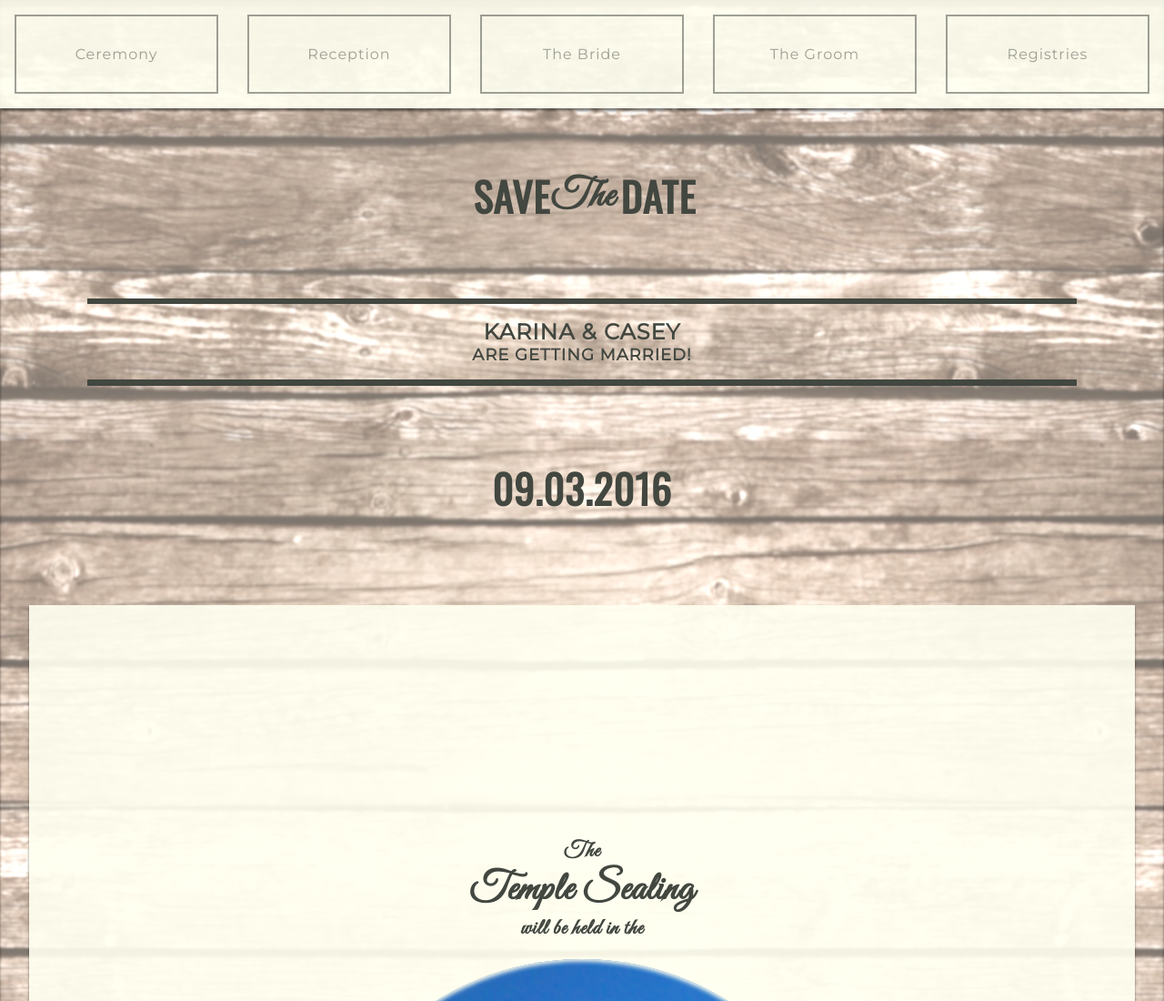
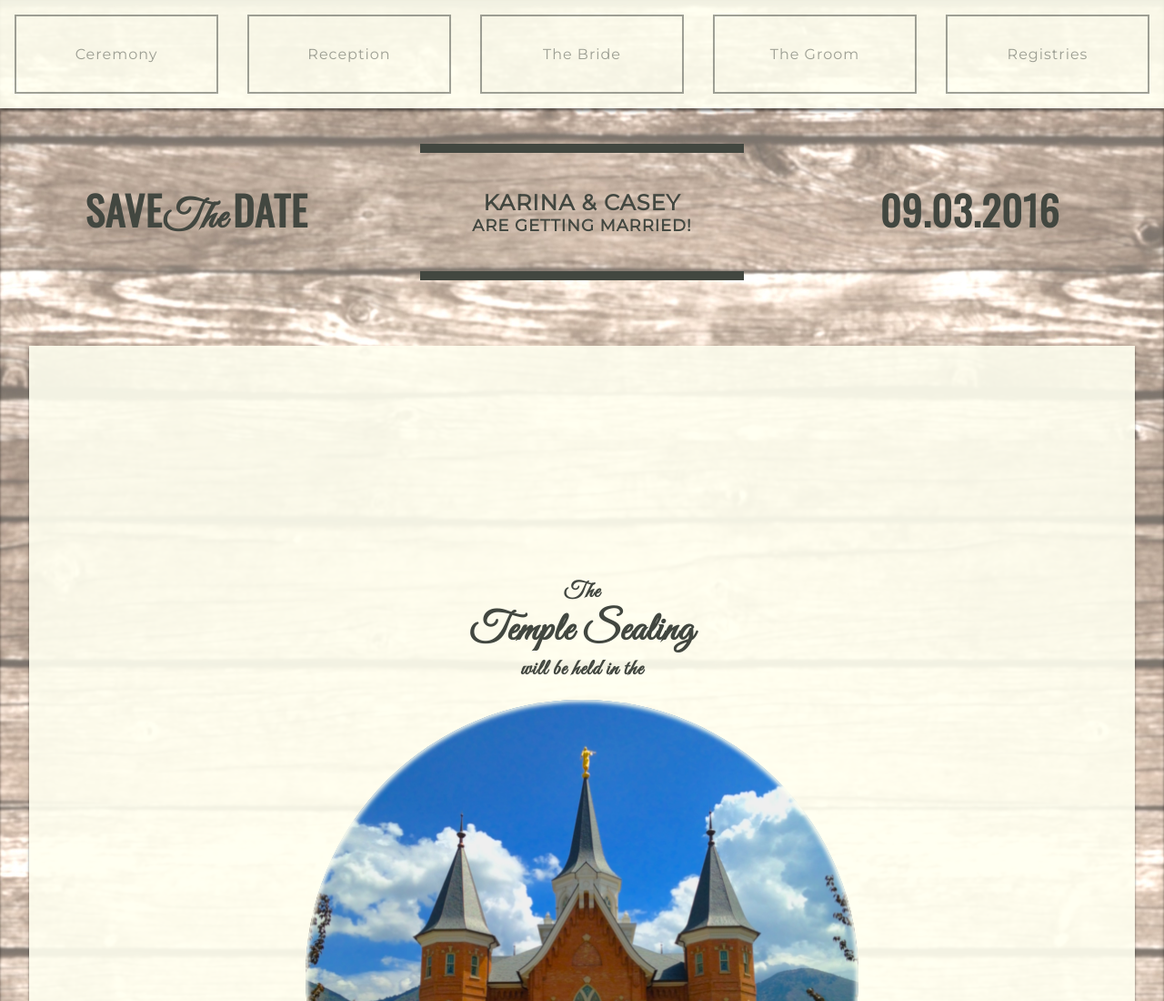
Before and after one commit to phillippuckett/KarinaAndCasey-WedInvite, a website: page index.html in a window 1280 px wide. Shown: the top 1100 px of the page at 91% size. Drawn offline with nearby package versions, Linux system fonts and the light colour scheme.

Commit message:
mobile to desktop optimization

```diff
--- a/css/style.css
+++ b/css/style.css
@@ -250,6 +250,30 @@ i.fa:hover {
 
     .menuText:hover { color: rgb(66,71,64); }
 
+    .jumbotron {
+        /*border: 1px solid black;*/
+        margin: 0; padding: 0;
+        display: inline-flex;
+    }
+
+    .jumbotronInline {
+        /*border: 1px solid gold;*/
+        margin: 0 1.25%; padding: 0;
+        width: 100%;
+    }
+
+.printLg {
+    /*border: 1px solid black;*/
+    margin: 15% auto; padding: 5% 0;
+    display: inline-block;
+}
+
+    .titleLine {
+    /*border: 1px solid red;*/
+    margin: 10% 5%; padding: 1.25% 0;
+    background-color: rgb(66,71,64);
+}
+
 }
 /* TABLET */
 
--- a/index.html
+++ b/index.html
@@ -50,12 +50,19 @@
     </div>
 
     <div class="jumbotron">
+        <div class="jumbotronInline">
             <h1 class="printLg">SAVE<span style="margin: 2.5% 2.5% 0 0; padding: 0; font-family: 'Great Vibes', cursive;">The</span>DATE</h1>
+        </div>
+        <div class="jumbotronInline">
             <div class="titleLine"></div>
             <h1 class="printMd">KARINA & CASEY</h1>
             <h1 class="printSm">ARE GETTING MARRIED!</h1>
             <div class="titleLine"></div>
+        </div>
+        <div class="jumbotronInline">
+
             <h1 class="printLg"> 09.03.2016</h1>
+        </div>
     </div>
 
     <div class="event" id="ceremony">
```
Lines whose indentation alone changed are shown as unchanged.
